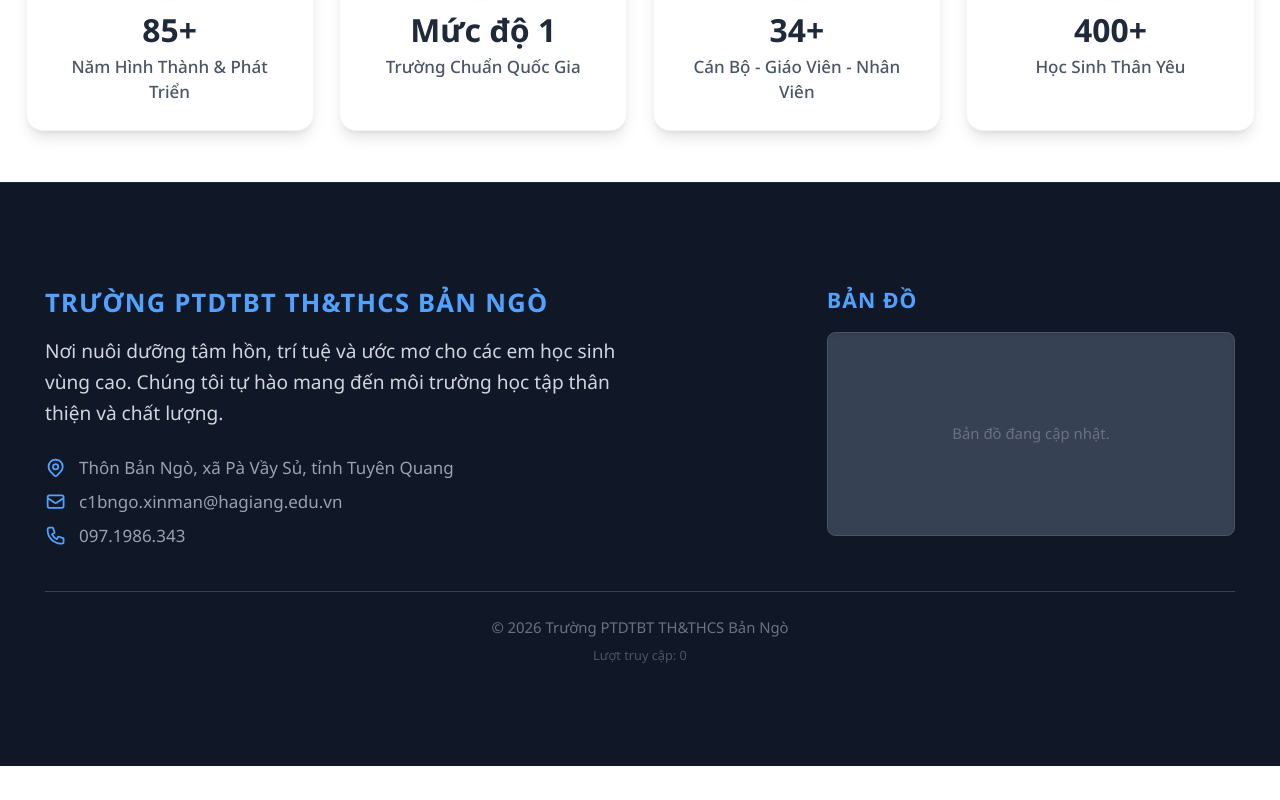
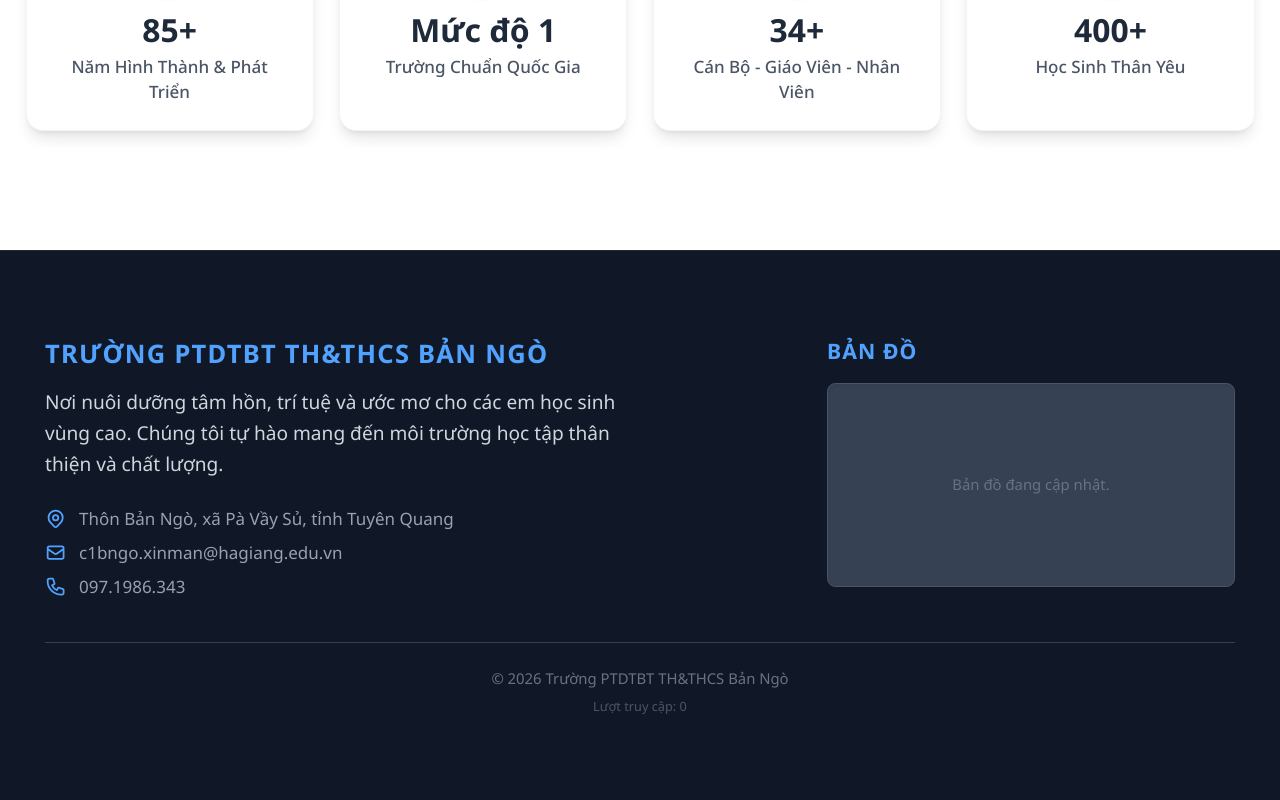
Before and after one commit to sansanxm/webbanngo, a Next.js app: page / in a window 1280 px wide. Shown: the part 1438-2238 px from the top of the page. Before the commit the page ends 2204 px from the top, so only its background shows below. Built offline with nearby package versions, Linux system fonts and the light colour scheme; no server answers; the database is empty.

Commit message:
Adjust footer spacing and add top margin to push it down from main content

```diff
--- a/src/components/Footer.tsx
+++ b/src/components/Footer.tsx
@@ -41,9 +41,9 @@ export default function Footer() {
     }, []);
 
     return (
-        <footer className="bg-gray-900 text-white py-12 border-t border-gray-800">
+        <footer className="bg-gray-900 text-white mt-16 pt-16 pb-8 border-t border-gray-800">
             <NotificationSubscribe />
-            <div className="max-w-6xl mx-auto px-4 py-12">
+            <div className="max-w-6xl mx-auto px-4 pt-4 pb-12">
                 <div className="flex flex-col md:flex-row justify-between gap-8 md:gap-12">
                     {/* Column 1: School Info */}
                     <div className="flex-1 max-w-xl">
```
